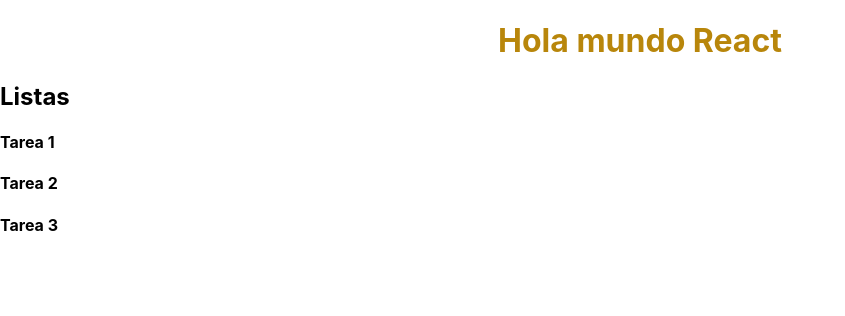
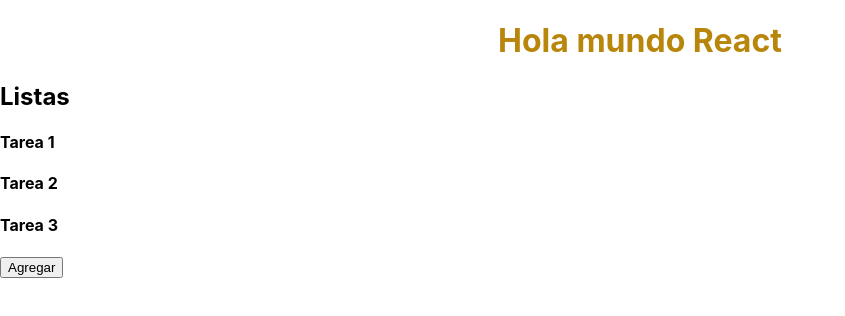
Before and after one commit to strujilloor/React-Hooks-Firebase, a React (Create React App) app: page / in a window 1280 px wide. Shown: the top 316 px of the page, without its empty margins (0-845 px from the left). Built offline with nearby package versions, Linux system fonts and the light colour scheme.

Commit message:
Operador de propagacion

```diff
--- a/src/components/Listas.jsx
+++ b/src/components/Listas.jsx
@@ -10,6 +10,14 @@
 
     const [ lista, setLista ] = useState( estadoInicial );
 
+    const agregarElemento = () => {
+        console.log('click');
+        setLista([
+            ...lista,
+            {id: 4, texto: 'Tarea 4'}
+        ]);
+    }
+
     return (
         <div>
             <h2>Listas</h2>
@@ -20,6 +28,9 @@
                     >{ item.texto }</h4>
                 ))
             }
+            <button
+                onClick={ agregarElemento }
+            >Agregar</button>
         </div>
     );
 };
```
